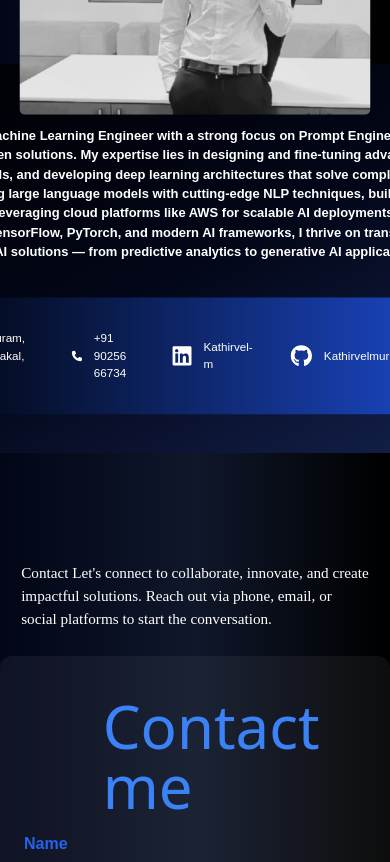
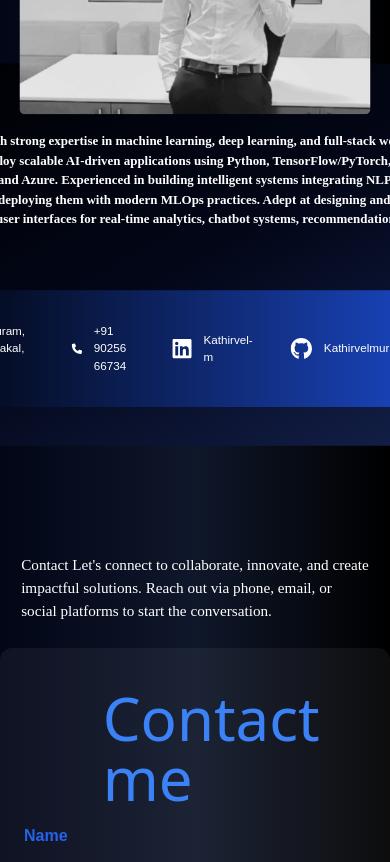
Before and after one commit to KathirvelMurugesan/kathir-protfolio, a React (Vite) app: page / in a window 390 px wide. Shown: the part 5580-6442 px from the top of the page. Built offline with nearby package versions, Linux system fonts and the light colour scheme; a web font is replaced by a local one.

Commit message:
Revise professional summary in page5.jsx
Updated professional description to reflect AI Full-Stack Engineer expertise.

```diff
--- a/src/pages/page5.jsx
+++ b/src/pages/page5.jsx
@@ -9,9 +9,8 @@ const Page5 = () => {
        <img src={predator} width={600}         className="w-[450px] h-[350px] relative top-24 z-50 sm:scale-90 sm:rounded-xl mt-6 object-cover hover:scale-105 duration-300 rounded-md mb-0"
  alt="" srcset="" />
  <div className='bg-gradient-to-br from-black  via-slate-950  to-blue-950  mx-12 py-10 h-fit sm:w-[100%] md:w-[100%]   flex flex-col align-middle rounded-md rounded-b-3xl scale-90 my-4'>
-       <div className='my-9 font-semibold px-6 sm:scale-90'>
-     I’m a passionate AI & Machine Learning Engineer with a strong focus on Prompt Engineering, Deep Learning, and intelligent data-driven solutions. My expertise lies in designing and fine-tuning advanced language models, creating AI-powered tools, and developing deep learning architectures that solve complex real-world problems. I specialize in integrating large language models with cutting-edge NLP techniques, building robust machine learning pipelines, and leveraging cloud platforms like AWS for scalable AI deployments. With hands-on experience in Python, TensorFlow, PyTorch, and modern AI frameworks, I thrive on transforming ideas into impactful, future-ready AI
-     solutions — from predictive analytics to generative AI applications.
+       <div className='my-9 font-semibold px-6 sm:scale-90 text-base lg:text-3xl md:text-lg text-white-800 font-raw py-2 '>
+     AI Full-Stack Engineer with strong expertise in machine learning, deep learning, and full-stack web development. Proven ability to architect and deploy scalable AI-driven applications using Python, TensorFlow/PyTorch, React, Node.js, and cloud platforms like AWS, GCP, and Azure. Experienced in building intelligent systems integrating NLP, computer vision, and generative AI models, and deploying them with modern MLOps practices. Adept at designing and optimizing both backend AI pipelines and frontend user interfaces for real-time analytics, chatbot systems, recommendation engines, and intelligent dashboards
        </div>
        <div className='flex lg:flex-row justify-between bg-gradient-to-r from-black to-blue-700 px-12 mx-10 md:flex-col sm:flex-col rounded-md hover:from-black hover:to-black hover:text-white ease-in-out py-5 sm:scale-90 hover:scale-100 scale-90 duration-300 delay-100  '>
         <div className='flex flex-row  align-middle items-center  px-2 py-4  p-12 m-2 '>
```
